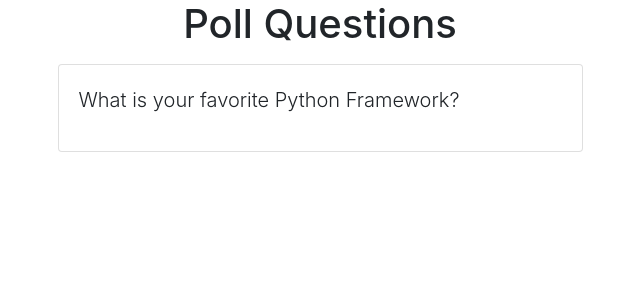
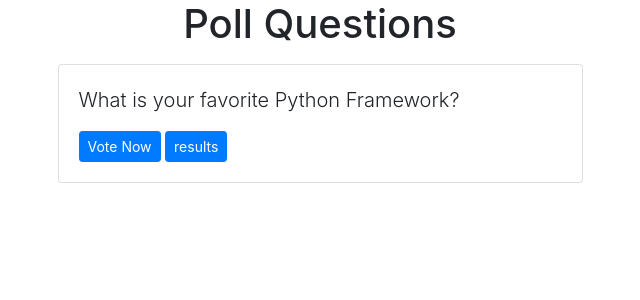
Before and after one commit to alex-budko/apoll-project, a Django app: template apoll/templates/polls/index.html in a window 1280 px wide. Shown: the top 300 px of the page, without its empty margins (320-960 px from the left). Run offline with Django 4.2, Linux system fonts and the light colour scheme; the template is opened without the code that fills it: values that come from a table or form of the project are taken from there, others are empty; data comes from the database, SQL or seed files in the repository.

Commit message:
views and results implemented in the urls + views

```diff
--- a/apoll/polls/urls.py
+++ b/apoll/polls/urls.py
@@ -4,5 +4,7 @@ from . import views
 
 app_name = 'polls'
 urlpatterns = [
-    path('', views.index, name='index')
+    path('', views.index, name='index'),
+    path('<int:question_id>', views.detail,name='detail'),
+    path('<int:question_id>', views.results,name='results')
 ]
--- a/apoll/templates/polls/index.html
+++ b/apoll/templates/polls/index.html
@@ -10,6 +10,12 @@
                     <p class="lead">
                         {{question.question_text}}
                     </p>
+                    <a href="{% url 'polls:detail' question.id %}" class="btn btn-sm btn-primary">
+                        Vote Now
+                    </a>
+                    <a href="{% url 'polls:results' question.id %}" class="btn btn-sm btn-primary">
+                        results
+                    </a>
                 </div>
             </div>
         {% endfor %}
```
Also changed, not shown: apoll/polls/views.py (+14 -1 lines).
